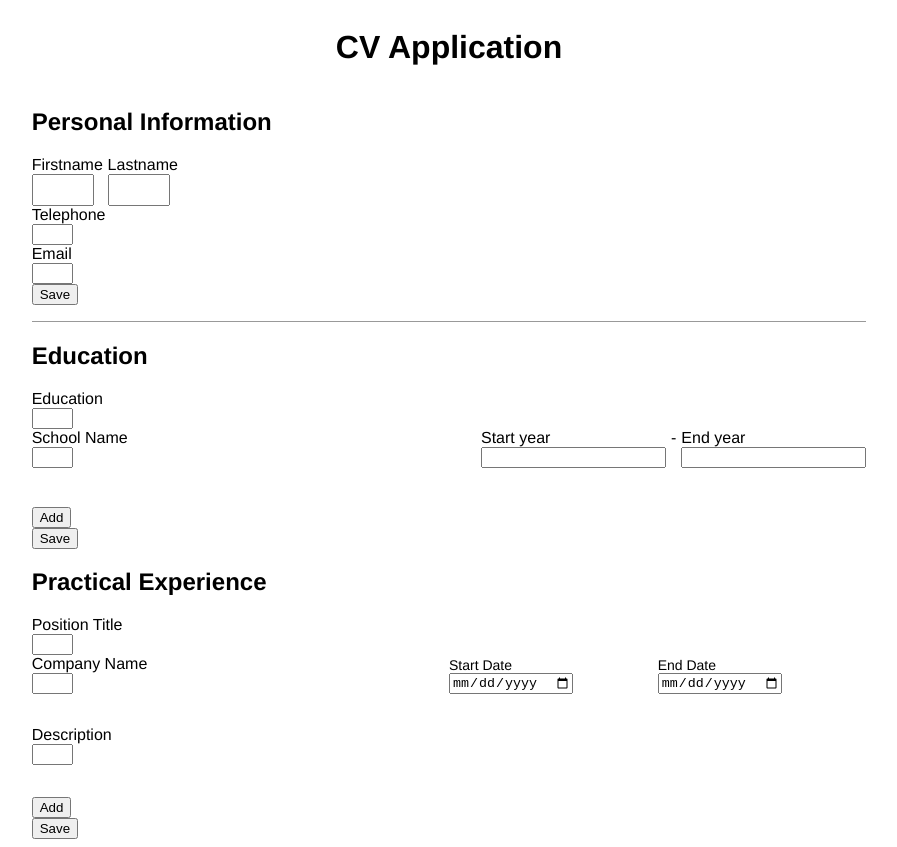
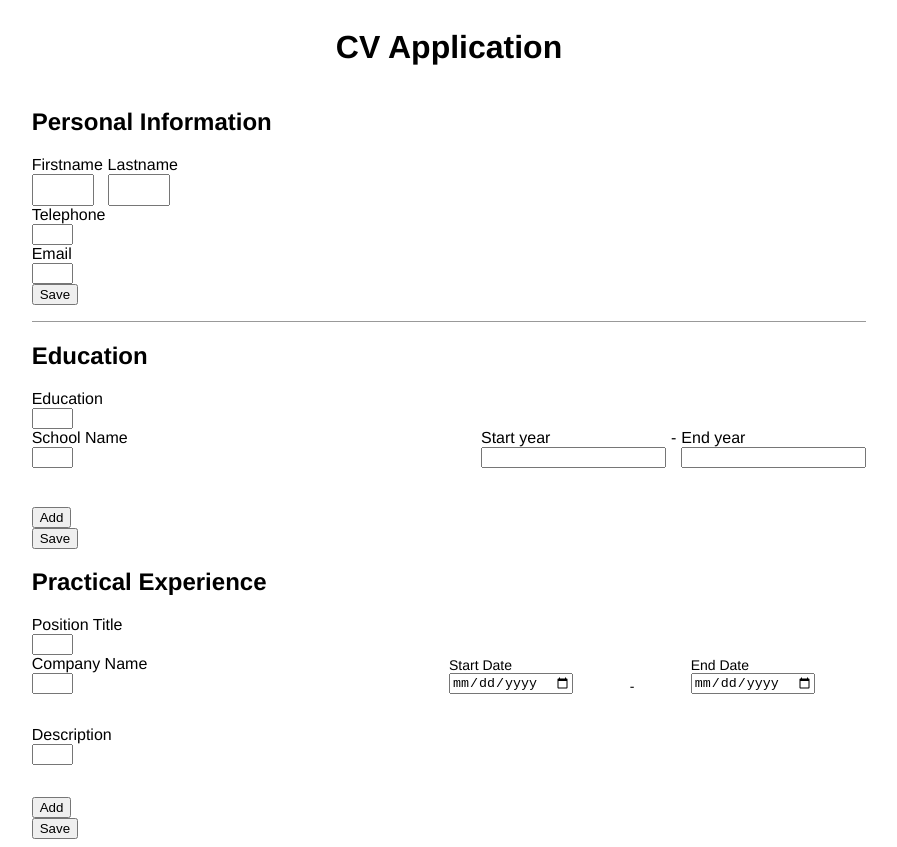
Before and after one commit to JSHC/odin-cvproject, a React (Create React App) app: page / in a window 1280 px wide. Shown: the whole page, without its empty margins (191-1088 px from the left). Built offline with nearby package versions, Linux system fonts and the light colour scheme.

Commit message:
Change dates columns, gap

```diff
--- a/src/components/PracticalExperienceComponent.js
+++ b/src/components/PracticalExperienceComponent.js
@@ -35,6 +35,7 @@ class PracticalExperienceComponent extends React.Component {
                         editEnabled={editEnabled}
                         className="start-date"
                     />
+                    <span>-</span>
                     <Field
                         label="End Date"
                         type="date"
--- a/src/styles/PracticalExperienceComponent.css
+++ b/src/styles/PracticalExperienceComponent.css
@@ -32,9 +32,10 @@
     grid-row: 1;
     grid-column: 2;
     display: grid;
-    grid-column: 1fr 1fr;
+    grid-template-columns: auto auto auto;
     font-size: 14px;
     align-items: end;
+    gap: 5px;
 }
 
 .start-date-container {
@@ -42,5 +43,5 @@
 }
 
 .end-date-container {
-    grid-column: 2;
+    grid-column: 3;
 }
```
